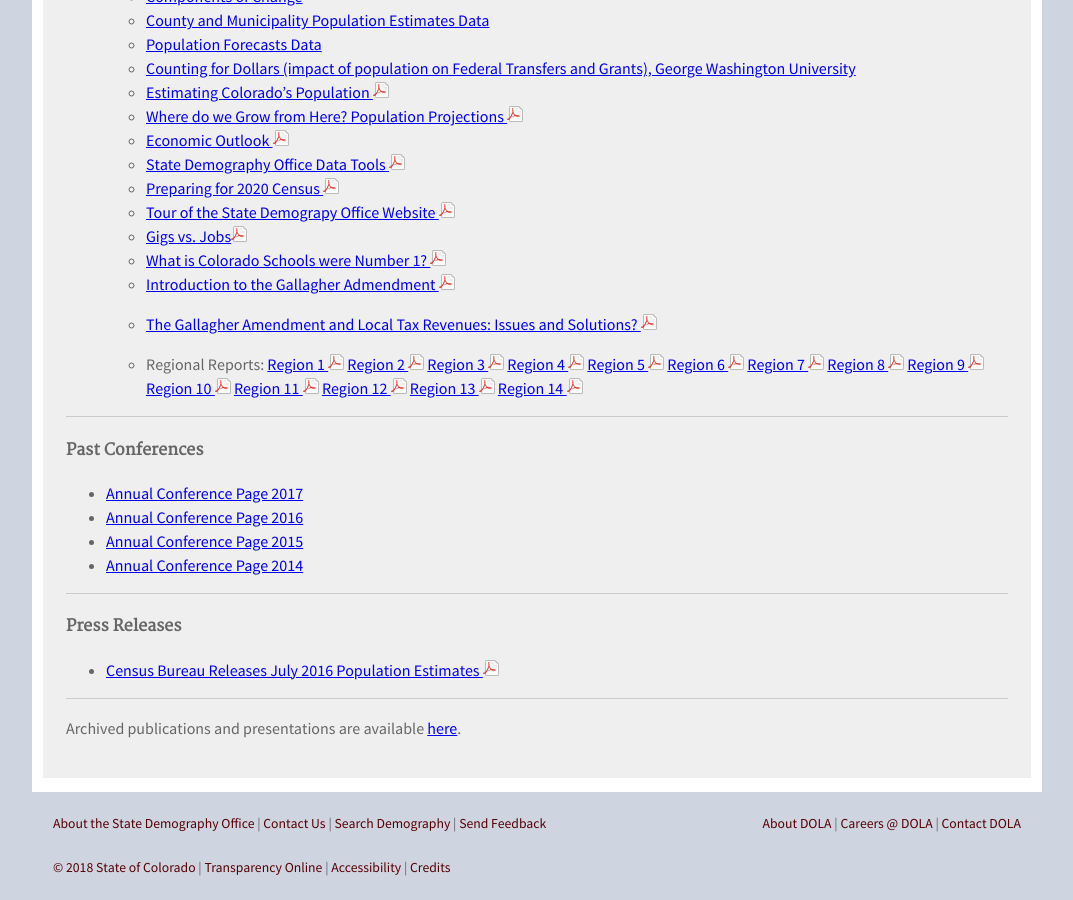
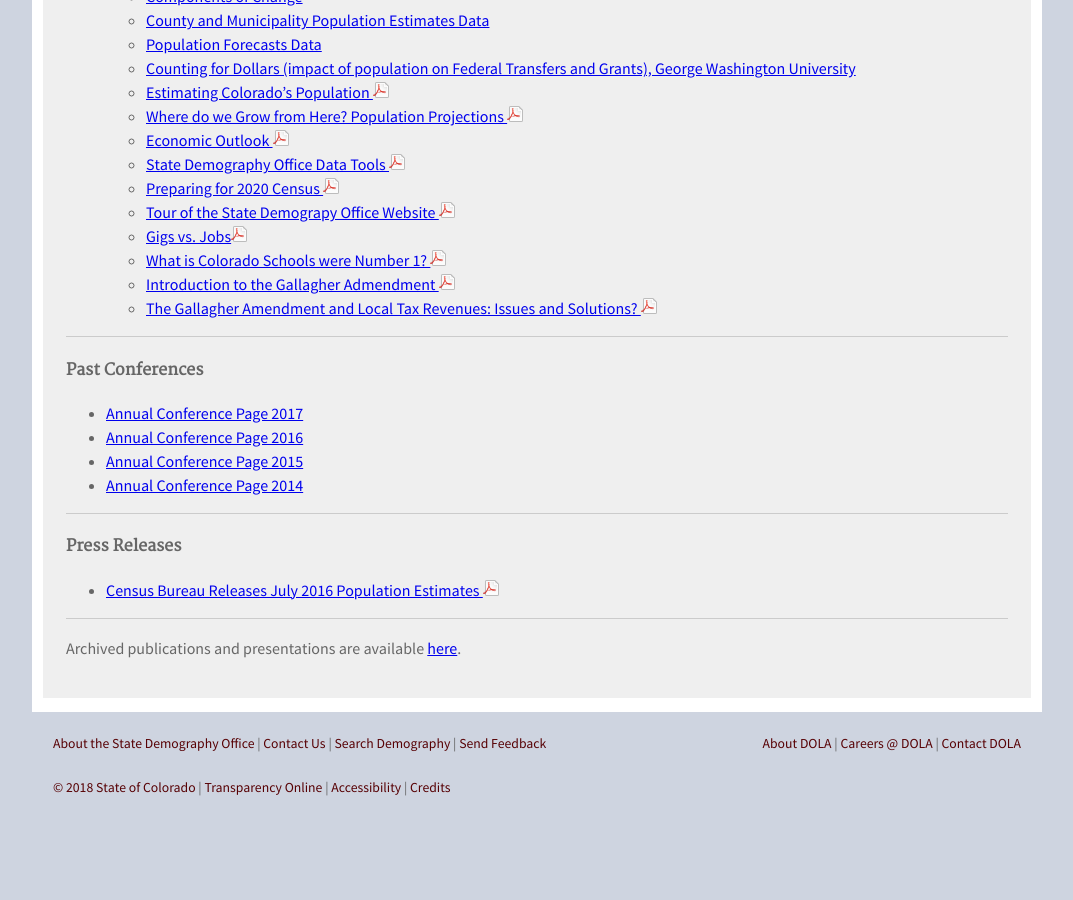
Before and after one commit to TBleess/Website_New, a Jekyll site: the page built from pages/9_Not_in_Menu/publications-and-presentations.md, in a window 1280 px wide and 900 px high, scrolled down 1662 px. Shown: the whole window, without its empty margins (103-1176 px from the left). Built offline with Jekyll 4.4.1, drawn with Linux system fonts in a browser that asks for light colours; after the commit the page ends 2482 px from its top, so only the background shows below that.

Commit message:
Update publications-and-presentations.md

```diff
--- a/pages/9_Not_in_Menu/publications-and-presentations.md
+++ b/pages/9_Not_in_Menu/publications-and-presentations.md
@@ -92,21 +92,7 @@ We've moved all of our profiles to their own page, which can be found [here.](ht
   - [Introduction to the Gallagher Admendment ![pdf](/images/page_white_acrobat.png 'download pdf file')](https://drive.google.com/uc?export=download&id=1_wcUwvL7Jx87VWExwR7VMn4l9pY723lq)
   - [The Gallagher Amendment and Local Tax Revenues: Issues and Solutions? ![pdf](/images/page_white_acrobat.png 'download pdf file')](https://drive.google.com/uc?export=download&id=1KbbNrt7iOFBqaapPLq03lb0M18E7HSbB)
 
-  - Regional Reports:
-    [Region 1 ![pdf](/images/page_white_acrobat.png 'download pdf file')](https://drive.google.com/uc?export=download&id=1vfTtp5bX2FiD_3l94ssQRpyMgEKnvZmpJ)
-    [Region 2 ![pdf](/images/page_white_acrobat.png 'download pdf file')](https://drive.google.com/uc?export=download&id=1HD5E574pO9ojAhVTUzQZxDbSBdGbJGma)
-    [Region 3 ![pdf](/images/page_white_acrobat.png 'download pdf file')](https://drive.google.com/uc?export=download&id=1TU9gZgpfbvZjg7-uR4PW51A2Dh4Z6I0H)
-    [Region 4 ![pdf](/images/page_white_acrobat.png 'download pdf file')](https://drive.google.com/uc?export=download&id=1UklKLa4vRlkT71BXo_GFNyLpBYQ_XHxd)
-    [Region 5 ![pdf](/images/page_white_acrobat.png 'download pdf file')](https://drive.google.com/uc?export=download&id=1IMNpIJUv0_E__vCKVN3h1zQMS-8EMR2W)
-    [Region 6 ![pdf](/images/page_white_acrobat.png 'download pdf file')](https://drive.google.com/uc?export=download&id=1hg0AYNz1zFCM06mEc7jFhbOM-7zIX2tm)
-    [Region 7 ![pdf](/images/page_white_acrobat.png 'download pdf file')](https://drive.google.com/uc?export=download&id=1qE2ehUAKkyyJrtuyEYX7BTpIb0a_Ekb7)
-    [Region 8 ![pdf](/images/page_white_acrobat.png 'download pdf file')](https://drive.google.com/uc?export=download&id=1jd3JqMVhyI2cnxmmg6H6bmYfoPw8norY)
-    [Region 9 ![pdf](/images/page_white_acrobat.png 'download pdf file')](https://drive.google.com/uc?export=download&id=1SbkmIRlUSrLnMdMgxxGR4LBtA_P8aMsb)
-    [Region 10 ![pdf](/images/page_white_acrobat.png 'download pdf file')](https://drive.google.com/uc?export=download&id=1iBMhUnzHwl5NBz97BEcNwyo6cP8MHiVM)
-    [Region 11 ![pdf](/images/page_white_acrobat.png 'download pdf file')](https://drive.google.com/uc?export=download&id=1wHe611vJ6HeFHerEDVi2GDnWkA76twik)
-    [Region 12 ![pdf](/images/page_white_acrobat.png 'download pdf file')](https://drive.google.com/uc?export=download&id=1xoHbguZZVa4xWK3RMxfN66rL_-JsYns-)
-    [Region 13 ![pdf](/images/page_white_acrobat.png 'download pdf file')](https://drive.google.com/uc?export=download&id=1Ucb96BFmRU0qx-8h2gS5ujFIisHu-Ez5)
-    [Region 14 ![pdf](/images/page_white_acrobat.png 'download pdf file')](https://drive.google.com/uc?export=download&id=1ACwcCeUIKYUeqqu_ONt0WTWZGteBQPTU)
+
 
 
 ---
```
